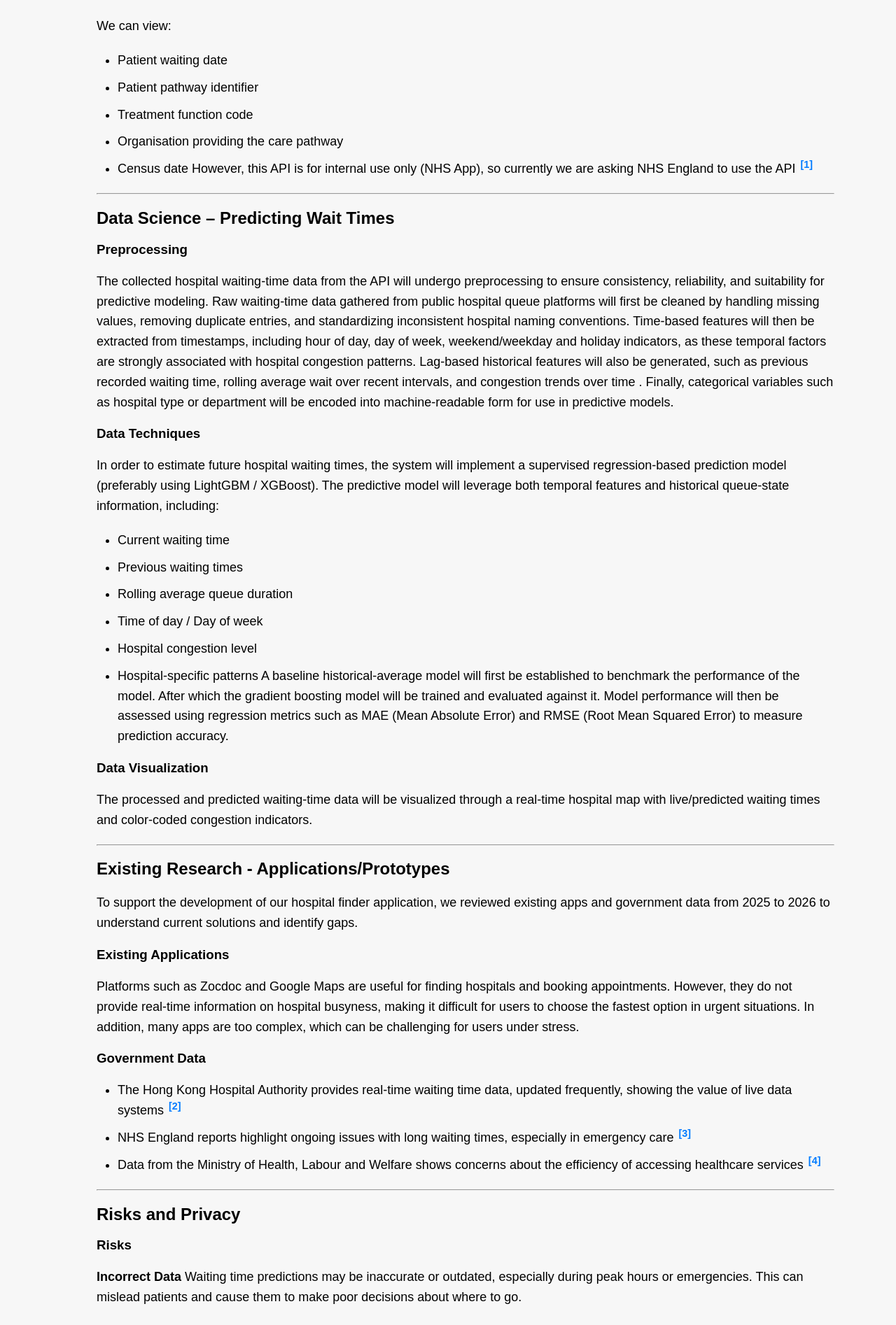
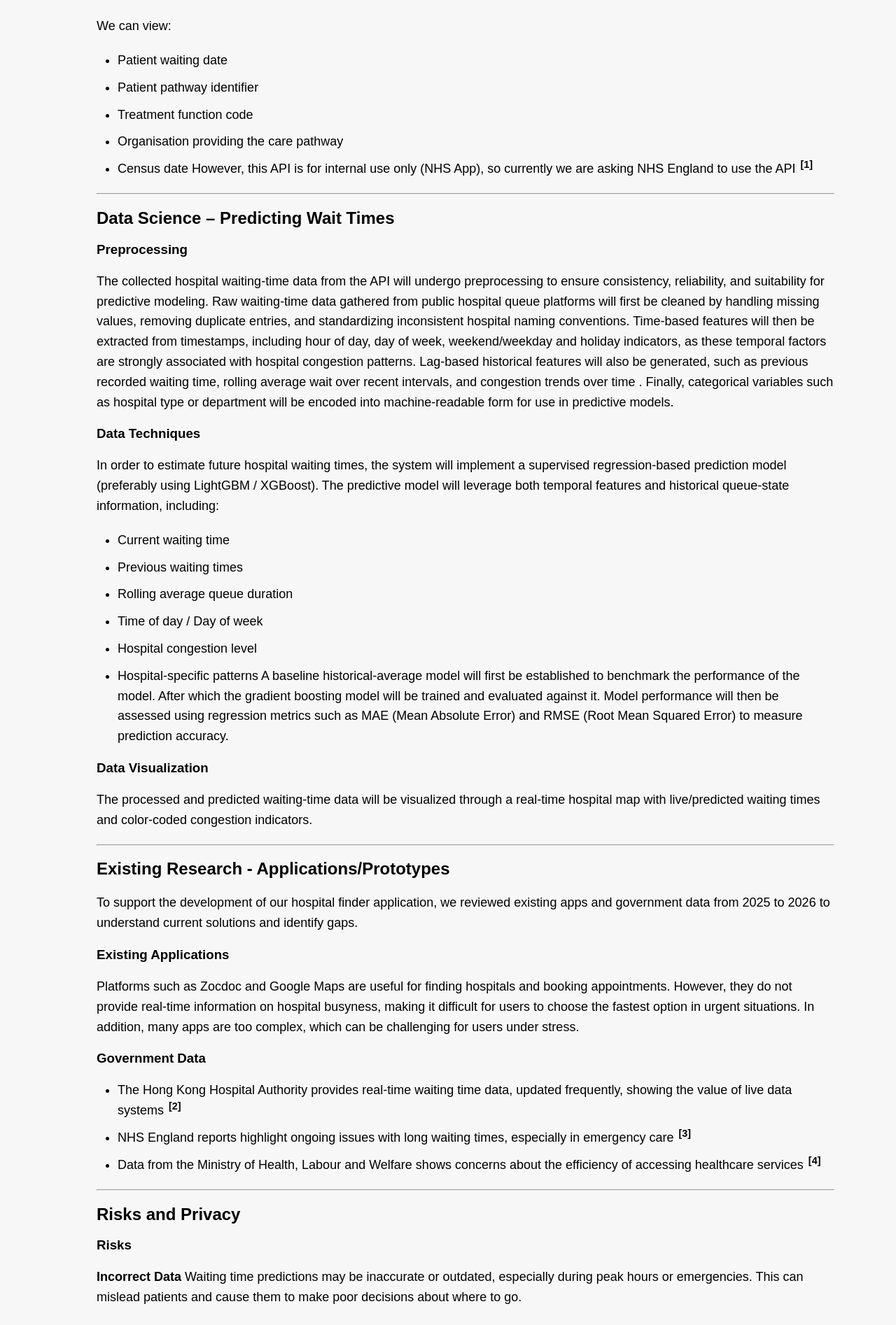
Before and after one commit to daitera1/PBL3-Group-D, a Jekyll site: the page built from _posts/2026-04-28-project-proposal.md, in a window 1280 px wide. Shown: the part 3398-5292 px from the top of the page at 70% size. Built offline with Jekyll 4.4.1, drawn with Linux system fonts in a browser that asks for light colours.

Commit message:
updated citation links

```diff
--- a/assets/css/style.css
+++ b/assets/css/style.css
@@ -98,14 +98,17 @@ nav a:active {
     font-size: 0.8em;
     vertical-align: super;
     line-height: 0;
-    color: #007bff;
+    color: black;
     font-weight: bold;
     margin-left: 2px;
 }
 
-.citation:hover {
-    text-decoration: underline;
+.citation:visited,
+.citation:hover,
+.citation:active {
+    color: black;
 }
+
 
 /* Highlight the targeted reference */
 :target {
```
Also changed, not shown: 1 other file.
